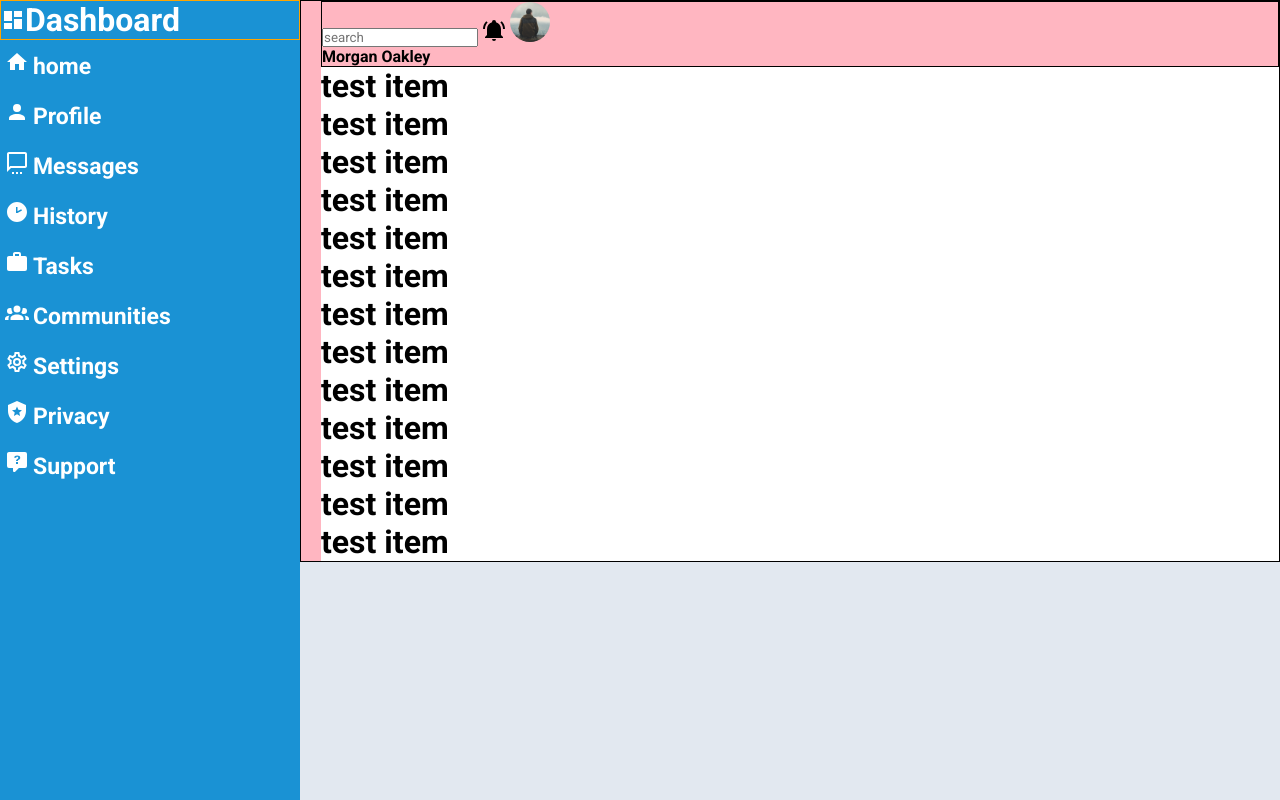
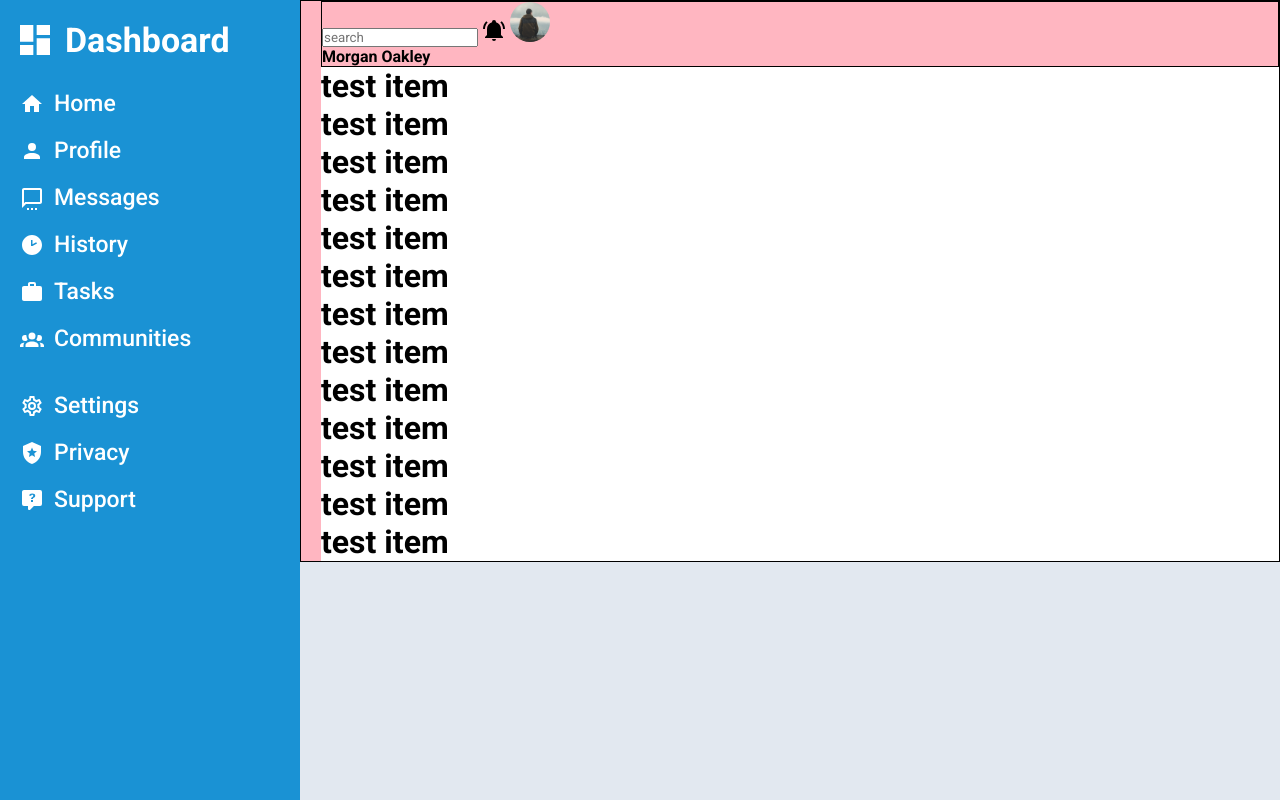
Before and after one commit to MubashirWaheed/admin-dashboard, a plain HTML site: page index.html in a window 1280 px wide. Drawn offline with Linux system fonts and the light colour scheme.

Commit message:
completed sidebar

```diff
--- a/index.html
+++ b/index.html
@@ -9,26 +9,29 @@
 </head>
 <body>
     <!-- Mobile first approach  -->
+
     <!-- SIDEBAR -->
     <div class="sidebar">
+        <div class="wrapper">
             <div class="sidebar-top">
                 <div class="sidebar-top-left">
-                <svg style="width:24px;height:24px" viewBox="0 0 24 24">
+                    <svg  viewBox="0 0 24 24">
                         <path fill="currentColor" d="M13,3V9H21V3M13,21H21V11H13M3,21H11V15H3M3,13H11V3H3V13Z" />
                     </svg>
-                <h1>Dashboard</h1>
+                    <h2>Dashboard</h2>
                 </div>
                 <svg class="close" style="width:24px;height:24px" viewBox="0 0 24 24">
                     <path fill="currentColor" d="M19,6.41L17.59,5L12,10.59L6.41,5L5,6.41L10.59,12L5,17.59L6.41,19L12,13.41L17.59,19L19,17.59L13.41,12L19,6.41Z" />
                 </svg>
             </div>
+
             <!-- Links  -->
-        <ul>
-            <li>
+            <ul class="nav-ul">
+                <li class="nav-li">
                     <svg style="width:24px;height:24px" viewBox="0 0 24 24">
                         <path fill="currentColor" d="M10,20V14H14V20H19V12H22L12,3L2,12H5V20H10Z" />
                     </svg>
-                <a href="#">home</a>
+                    <a href="#">Home</a>
                 </li>
                 <li>
                     <svg style="width:24px;height:24px" viewBox="0 0 24 24">
@@ -62,7 +65,7 @@
                 </li>
             </ul>
 
-        <ul>
+            <ul class="nav-ul">
                 <li>
                     <svg style="width:24px;height:24px" viewBox="0 0 24 24">
                         <path fill="currentColor" d="M12,8A4,4 0 0,1 16,12A4,4 0 0,1 12,16A4,4 0 0,1 8,12A4,4 0 0,1 12,8M12,10A2,2 0 0,0 10,12A2,2 0 0,0 12,14A2,2 0 0,0 14,12A2,2 0 0,0 12,10M10,22C9.75,22 9.54,21.82 9.5,21.58L9.13,18.93C8.5,18.68 7.96,18.34 7.44,17.94L4.95,18.95C4.73,19.03 4.46,18.95 4.34,18.73L2.34,15.27C2.21,15.05 2.27,14.78 2.46,14.63L4.57,12.97L4.5,12L4.57,11L2.46,9.37C2.27,9.22 2.21,8.95 2.34,8.73L4.34,5.27C4.46,5.05 4.73,4.96 4.95,5.05L7.44,6.05C7.96,5.66 8.5,5.32 9.13,5.07L9.5,2.42C9.54,2.18 9.75,2 10,2H14C14.25,2 14.46,2.18 14.5,2.42L14.87,5.07C15.5,5.32 16.04,5.66 16.56,6.05L19.05,5.05C19.27,4.96 19.54,5.05 19.66,5.27L21.66,8.73C21.79,8.95 21.73,9.22 21.54,9.37L19.43,11L19.5,12L19.43,13L21.54,14.63C21.73,14.78 21.79,15.05 21.66,15.27L19.66,18.73C19.54,18.95 19.27,19.04 19.05,18.95L16.56,17.95C16.04,18.34 15.5,18.68 14.87,18.93L14.5,21.58C14.46,21.82 14.25,22 14,22H10M11.25,4L10.88,6.61C9.68,6.86 8.62,7.5 7.85,8.39L5.44,7.35L4.69,8.65L6.8,10.2C6.4,11.37 6.4,12.64 6.8,13.8L4.68,15.36L5.43,16.66L7.86,15.62C8.63,16.5 9.68,17.14 10.87,17.38L11.24,20H12.76L13.13,17.39C14.32,17.14 15.37,16.5 16.14,15.62L18.57,16.66L19.32,15.36L17.2,13.81C17.6,12.64 17.6,11.37 17.2,10.2L19.31,8.65L18.56,7.35L16.15,8.39C15.38,7.5 14.32,6.86 13.12,6.62L12.75,4H11.25Z" />
@@ -82,6 +85,7 @@
                     <a href="#">Support</a>
                 </li>
             </ul>
+        </div>
     </div>
     <Header>
         <div class="top">
--- a/styles.css
+++ b/styles.css
@@ -16,6 +16,7 @@ li {
 body {
   background-color: rgb(226, 232, 240);
 }
+
 /* SIDEBAR */
 .sidebar {
   background-color: rgb(26, 146, 212);
@@ -24,15 +25,15 @@ body {
   height: 100%;
   right: -500px;
   color: white;
-  /* display: grid; */
-  /* grid-template-columns: 1fr 1fr; */
+}
+.wrapper {
+  margin: 20px 0px 0px 15px;
 }
 .sidebar-toggle {
   left: 0;
-  width: 50%;
+  width: 60%;
 }
 .sidebar-top {
-  border: 1px solid orange;
   display: flex;
   align-items: center;
   justify-content: space-between;
@@ -41,14 +42,29 @@ body {
   display: flex;
   align-items: center;
 }
-ul > li {
+.sidebar-top-left > svg {
+  width: 24px;
+  height: 24px;
+}
+.sidebar-top-left > h2 {
+  margin-left: 10px;
+}
+.close {
+  margin-right: 10px;
+}
+.nav-ul {
+  margin-top: 20px;
+}
+.nav-ul > li {
   padding: 10px 5px;
-  /* background-color: lightgray; */
+  display: flex;
+  align-items: center;
 }
-ul > li > a {
+.nav-ul > li > a {
   color: white;
   font-size: 23px;
-  font-weight: 700;
+  font-weight: 500;
+  margin-left: 10px;
 }
 
 header {
@@ -77,6 +93,14 @@ header {
     height: 100%;
     max-width: 300px;
   }
+  .sidebar-top-left > svg {
+    width: 40px;
+    height: 40px;
+  }
+  .sidebar-top-left > h2 {
+    font-size: 34px;
+    margin-left: 10px;
+  }
   .menu {
     display: none;
   }
```
Lines whose indentation alone changed are shown as unchanged.
